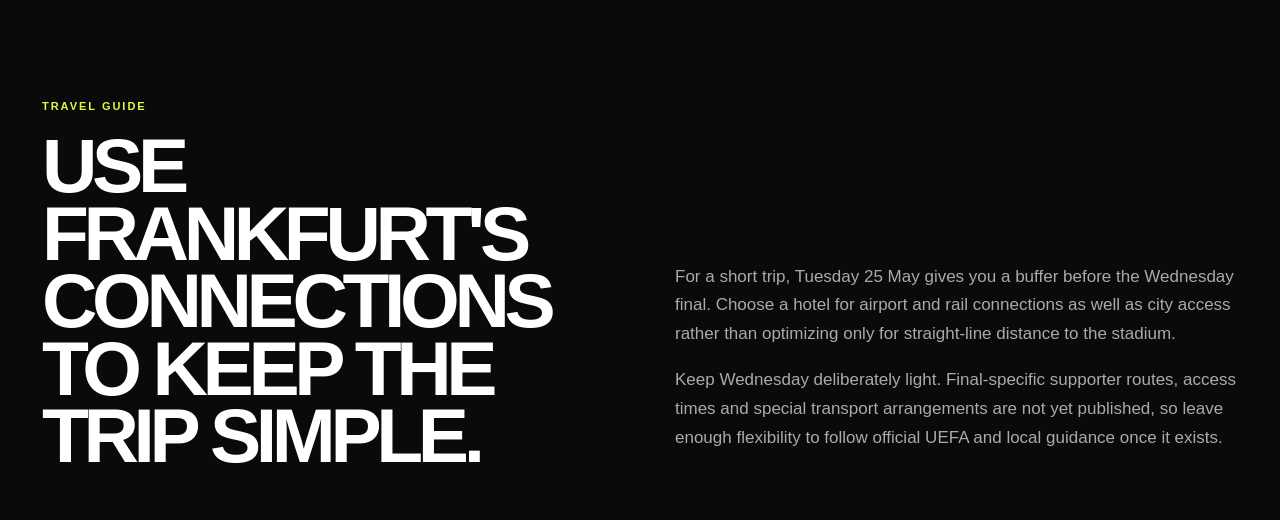
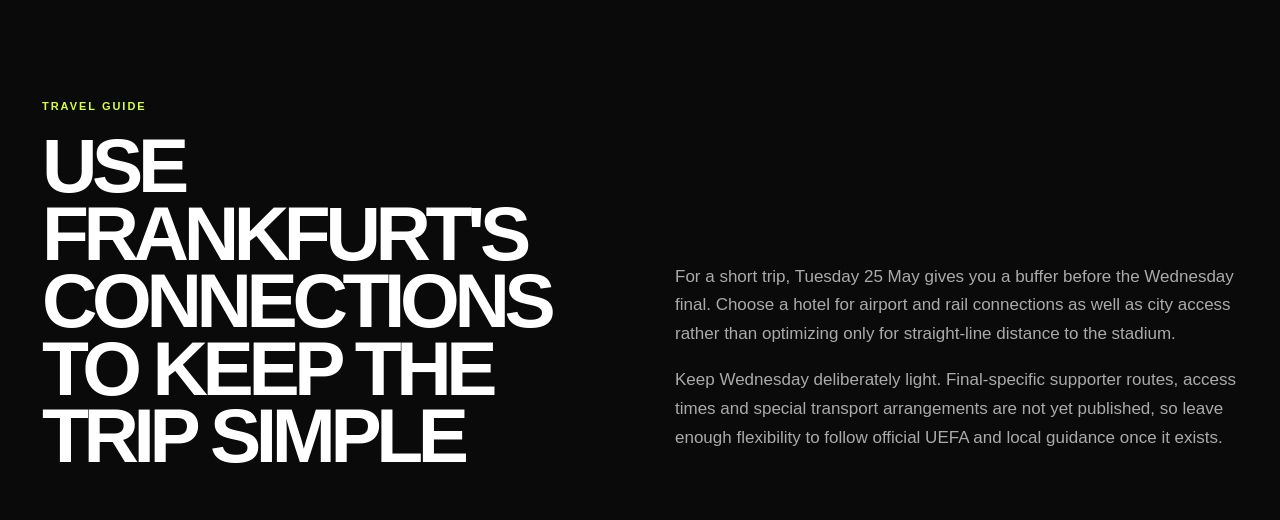
Before and after one commit to istanbulhighlights34-star/finalistanbul, a Next.js app: page /cities/frankfurt/europa-league-final-trip in a window 1280 px wide. Shown: the part 1026-1546 px from the top of the page. Built offline with nearby package versions, Linux system fonts and the light colour scheme.

Commit message:
Remove periods from visible headings

```diff
--- a/app/cities/frankfurt/europa-league-final-trip/page.tsx
+++ b/app/cities/frankfurt/europa-league-final-trip/page.tsx
@@ -11,10 +11,10 @@ export default function Page() {
   return <TravelGuide
     kicker="FRANKFURT / FINAL TRIP"
     title="THE SHORT"
-    accent="FINAL TRIP."
+    accent="FINAL TRIP"
     lede="Frankfurt works especially well as a compact two- or three-night trip around the 2027 Europa League Final."
     facts={[["25 MAY","Arrival option"],["26 MAY","Final day"],["27 MAY","Departure option"],["2–3 NIGHTS","Practical stay"]]}
-    introTitle="USE FRANKFURT'S CONNECTIONS TO KEEP THE TRIP SIMPLE."
+    introTitle="USE FRANKFURT'S CONNECTIONS TO KEEP THE TRIP SIMPLE"
     paragraphs={["For a short trip, Tuesday 25 May gives you a buffer before the Wednesday final. Choose a hotel for airport and rail connections as well as city access rather than optimizing only for straight-line distance to the stadium.","Keep Wednesday deliberately light. Final-specific supporter routes, access times and special transport arrangements are not yet published, so leave enough flexibility to follow official UEFA and local guidance once it exists."]}
     cards={[["TUESDAY — ARRIVE","Check in and learn the normal route between your base, central Frankfurt and the stadium corridor. A central or main-station-area base can also simplify an early departure."],["WEDNESDAY — FINAL","Keep the daytime plan compact and re-check official guidance before setting out. Do not rely on assumed fan zones, gates or special services."],["THURSDAY — DEPART","A morning or afternoon departure can make this a very efficient final trip. If you have more time, add a city day rather than changing hotels."],["BOOKING ORDER","Book flexible travel and accommodation around the confirmed final date. Wait for official channels before making plans that depend on tickets or event-specific operations."]]}
     relatedLinks={[{href:"/finals/europa-league-final-frankfurt-2027",label:"Europa League Final 2027"},{href:"/cities/frankfurt/where-to-stay",label:"Where to stay in Frankfurt"},{href:"/cities/frankfurt/airport-to-stadion-frankfurt",label:"Airport to stadium"},{href:"/stadiums/stadion-frankfurt",label:"Stadion Frankfurt guide"}]}
```
